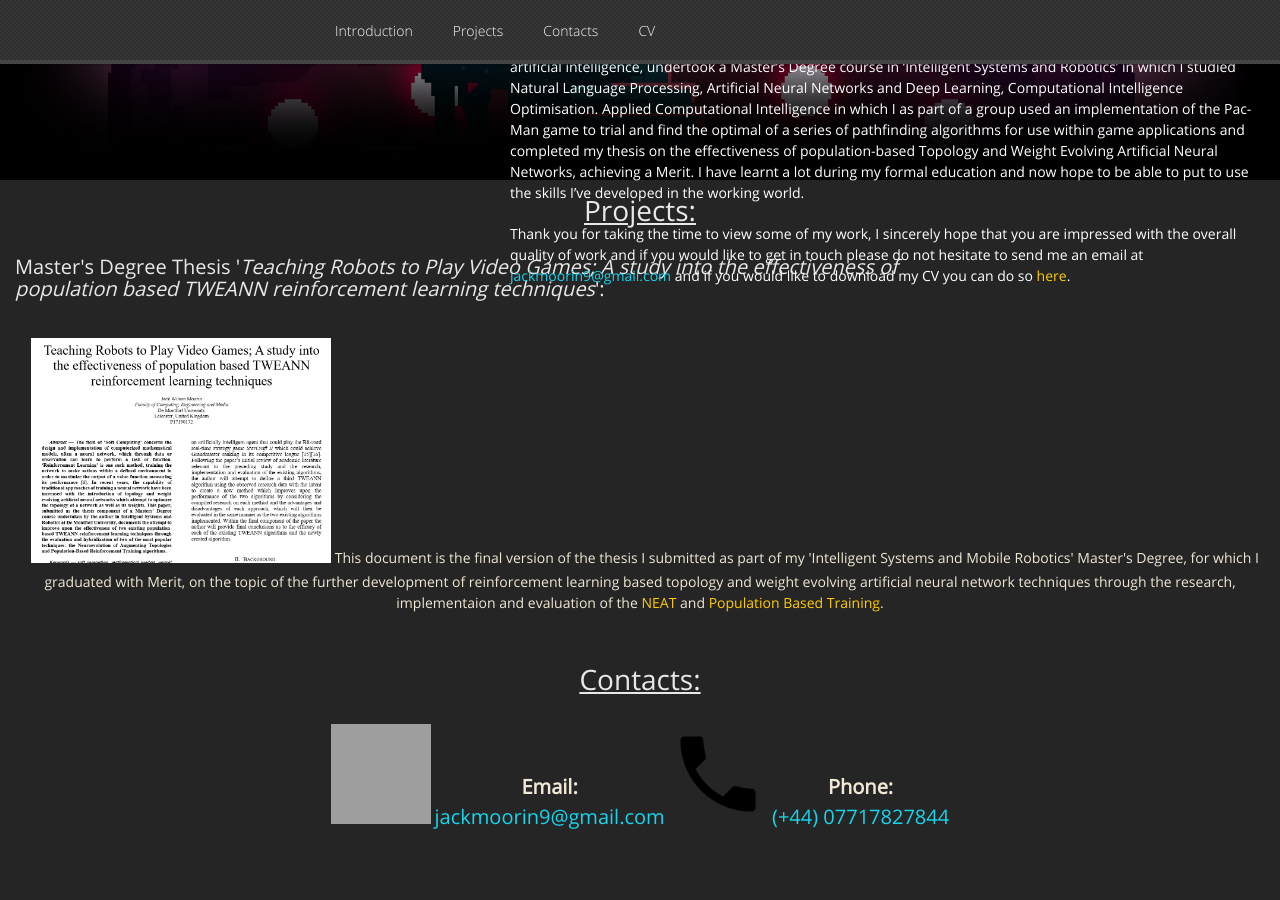
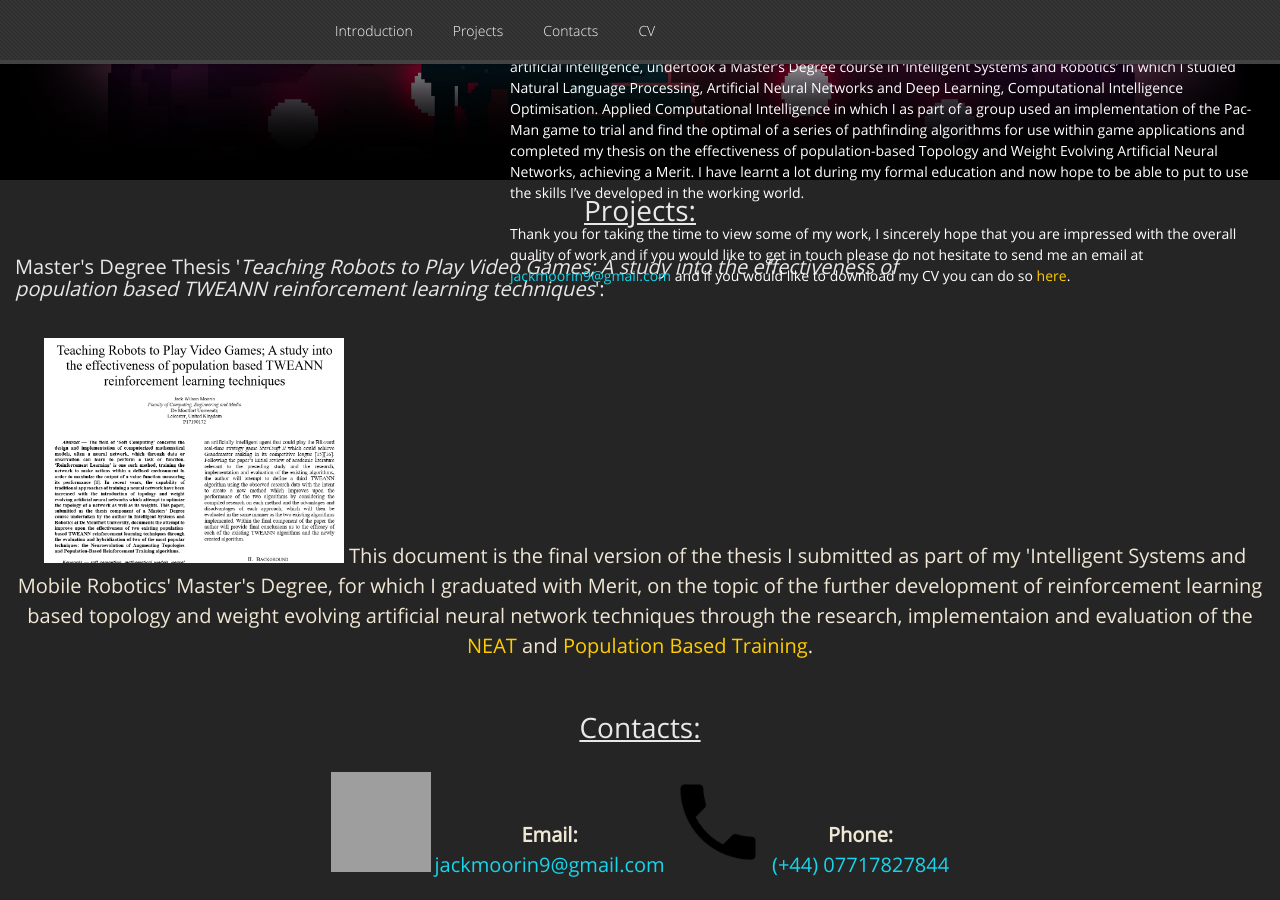
Before and after one commit to GamesProgrammingGrad2021/GamesProgrammingGrad2021.github.io, a Jekyll site: the page built from index.md, in a window 1280 px wide and 900 px high, scrolled down 927 px. Built offline with Jekyll 4.4.1, drawn with Linux system fonts in a browser that asks for light colours; nearby versions of some CDN libraries; our own code applies the rules of GitHub Pages for plain Markdown files; before the commit the page ends 1779 px from its top, so only the background shows below that; grey boxes are pictures that could not be loaded.

Commit message:
Update default.html

```diff
--- a/_layouts/default.html
+++ b/_layouts/default.html
@@ -120,7 +120,7 @@
 
 			<!-- Master's Thesis -->
 			<h2 style="padding-top:20px; padding-left: 15px; padding-bottom: 10px; text-align: left; font-size: 20px;">Master's Degree Thesis '<i>Teaching Robots to Play Video Games; A study into the effectiveness of<br>population based TWEANN reinforcement learning techniques</i>':</h2>
-			<p style="align: left;"><span style="display: inline-block; font-size: 20px; padding-left: 10px; padding-top: 18px;">
+			<p style="align: left; font-size: 20px;"><span style="display: inline-block; padding-left: 10px; padding-top: 18px;">
 			<img src="Thesis_Thumbnail.png" alt="Thesis_Thumbnail" width="300" height="225" style="padding-left: 0px;"></span>
 			This document is the final version of the thesis I submitted as part of my 'Intelligent Systems and Mobile Robotics' Master's Degree,
 			for which I graduated with Merit, on the topic of the further development of reinforcement learning based topology and weight evolving
```
